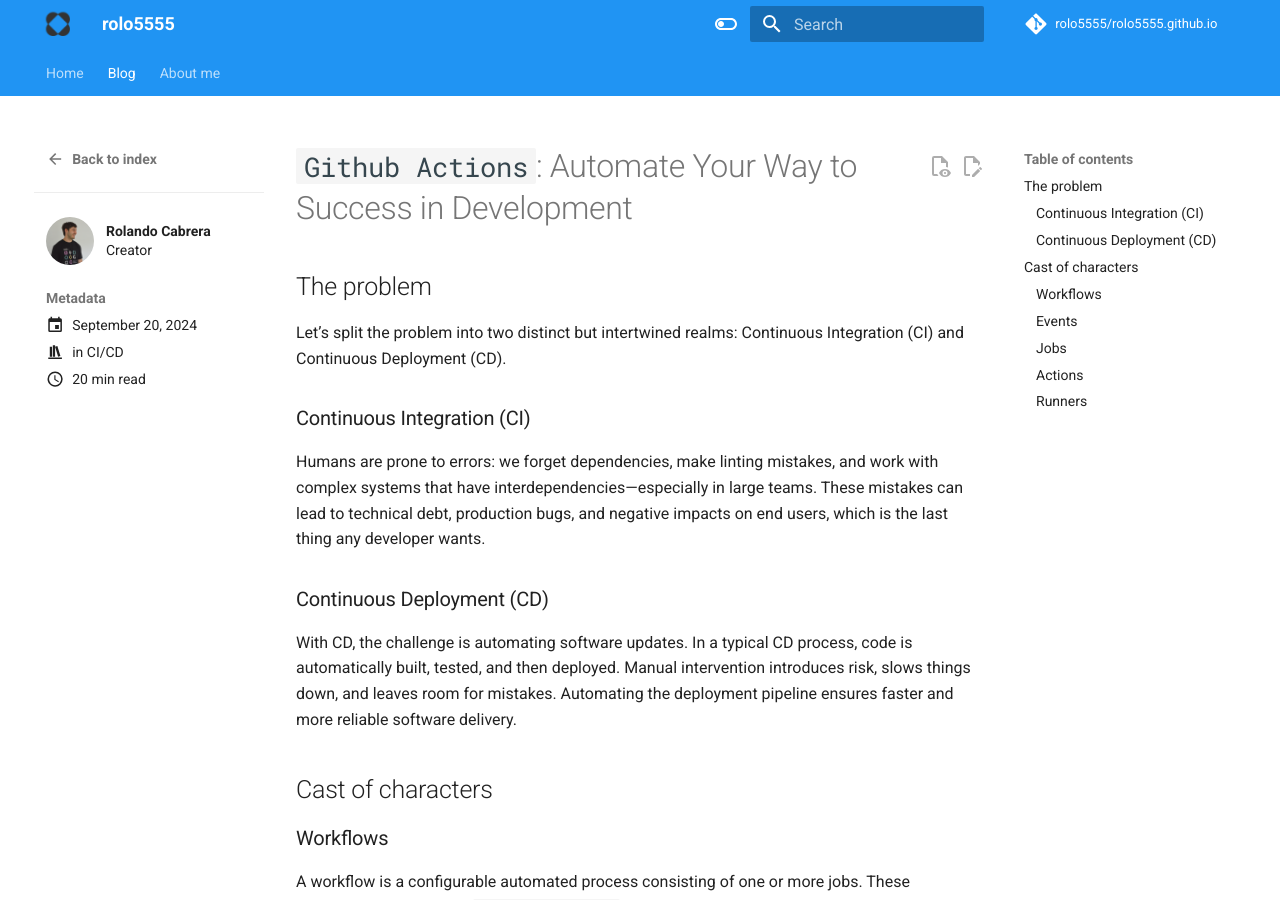
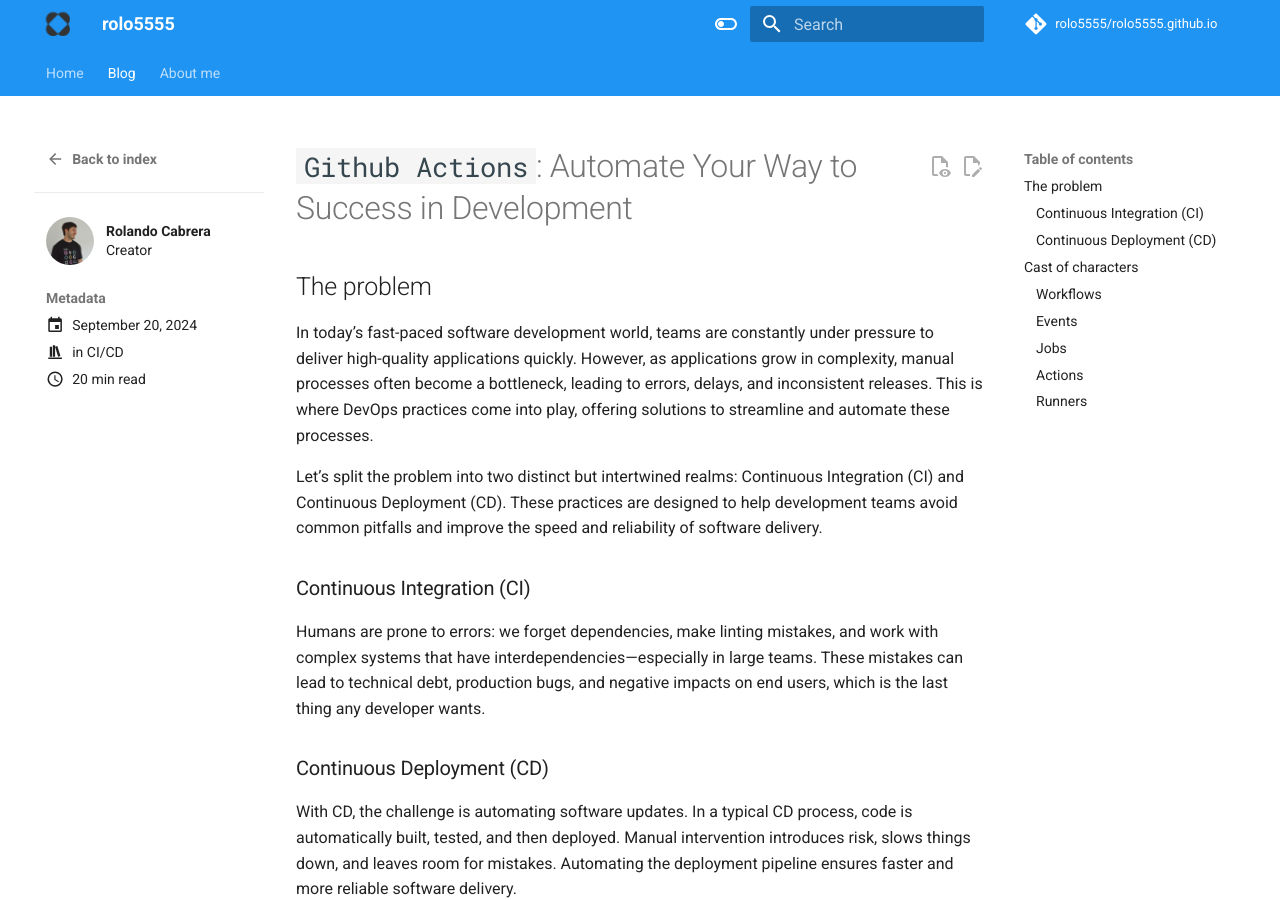
Before and after one commit to rolo5555/rolo5555.github.io, an MkDocs documentation site: the page built from docs/blog/posts/pipelines_githubctions.md, in a window 1280 px wide and 900 px high. Built offline with MkDocs 1.6.1 and Material for MkDocs 9.7.7, drawn with Linux system fonts in a browser that asks for light colours; comment, search, counter and statistics services are not loaded.

Commit message:
adding intro to the problem

```diff
--- a/docs/blog/posts/pipelines_githubctions.md
+++ b/docs/blog/posts/pipelines_githubctions.md
@@ -10,7 +10,9 @@
 # `Github Actions`: Automate Your Way to Success in Development
 
 ## The problem
-Let’s split the problem into two distinct but intertwined realms: Continuous Integration (CI) and Continuous Deployment (CD).
+In today’s fast-paced software development world, teams are constantly under pressure to deliver high-quality applications quickly. However, as applications grow in complexity, manual processes often become a bottleneck, leading to errors, delays, and inconsistent releases. This is where DevOps practices come into play, offering solutions to streamline and automate these processes.
+
+Let’s split the problem into two distinct but intertwined realms: Continuous Integration (CI) and Continuous Deployment (CD). These practices are designed to help development teams avoid common pitfalls and improve the speed and reliability of software delivery.
 
 
 ### Continuous Integration (CI)
```
